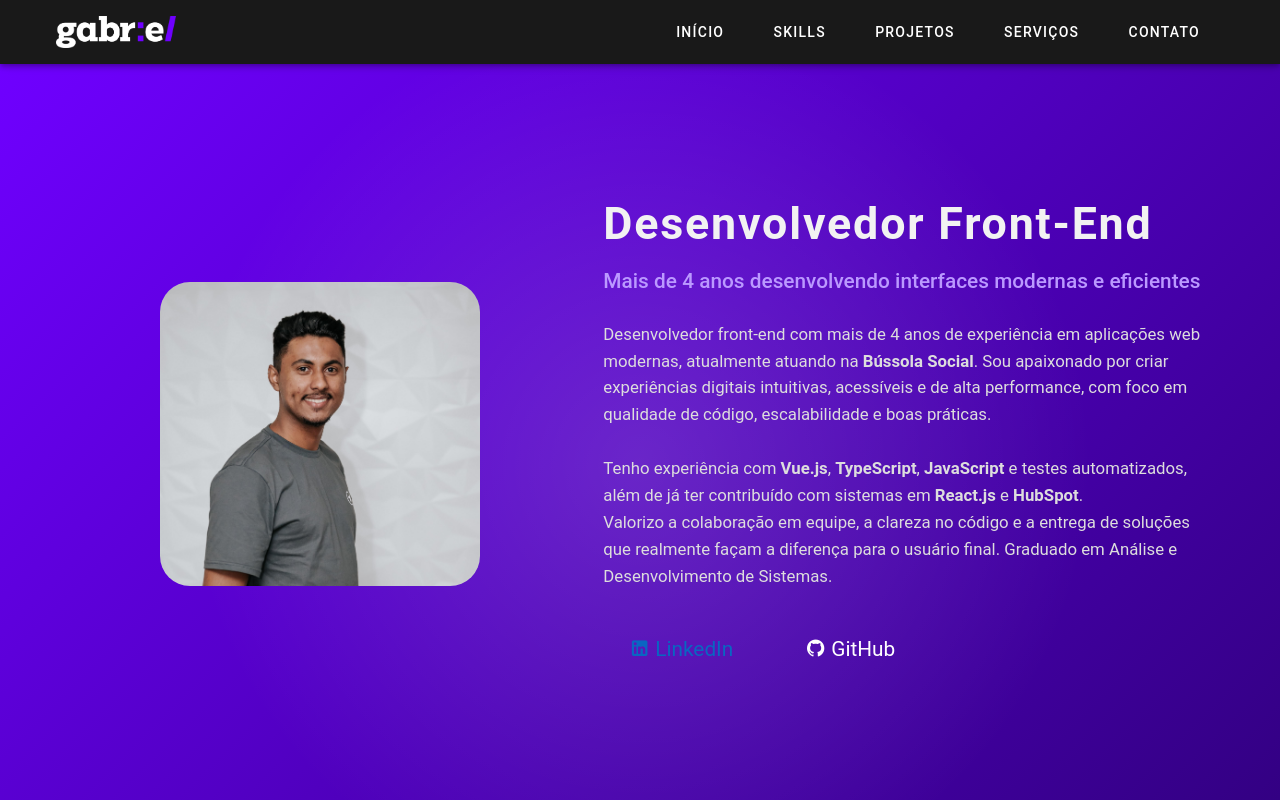
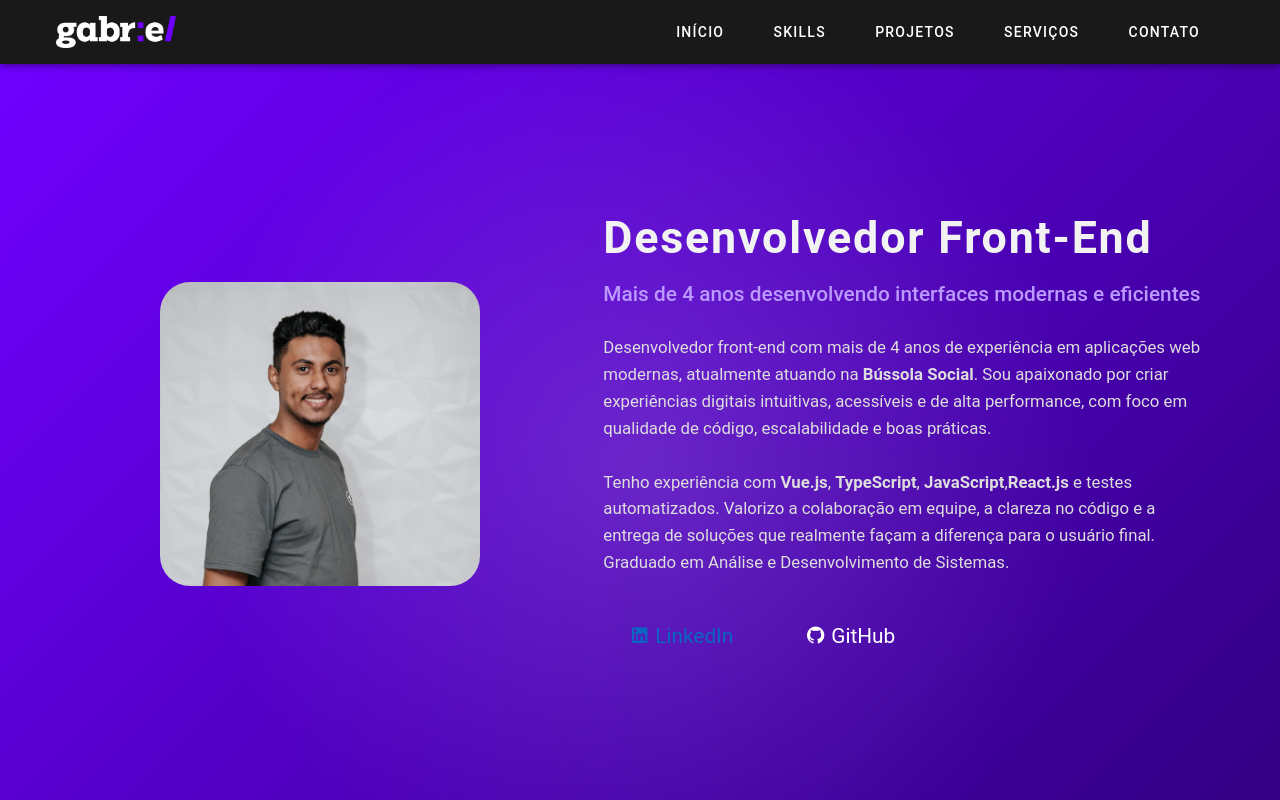
Before and after one commit to gabriel-santosdev/front-gabrielsantostec, a Nuxt app: page / in a window 1280 px wide. Shown: the top 800 px of the page. Built offline with nearby package versions, Linux system fonts and the light colour scheme.

Commit message:
feat: add alterações texts

```diff
--- a/components/HeroSection.vue
+++ b/components/HeroSection.vue
@@ -18,10 +18,10 @@
                         intuitivas, acessíveis e de alta performance, com foco em qualidade de código, escalabilidade e
                         boas práticas.<br /><br />
                         Tenho experiência com <strong>Vue.js</strong>, <strong>TypeScript</strong>,
-                        <strong>JavaScript</strong> e testes automatizados, além de já ter contribuído com sistemas em
-                        <strong>React.js</strong> e <strong>HubSpot</strong>.</br><br />
+                        <strong>JavaScript</strong>,<strong>React.js</strong> e testes automatizados.
                         Valorizo a colaboração em equipe, a clareza no código e a entrega de soluções que realmente
-                        façam a diferença para o usuário final. Graduado em Análise e Desenvolvimento de Sistemas.
+                        façam a diferença para o usuário final.<br />Graduado em Análise e Desenvolvimento de
+                        Sistemas.
                     </p>
 
 
```
